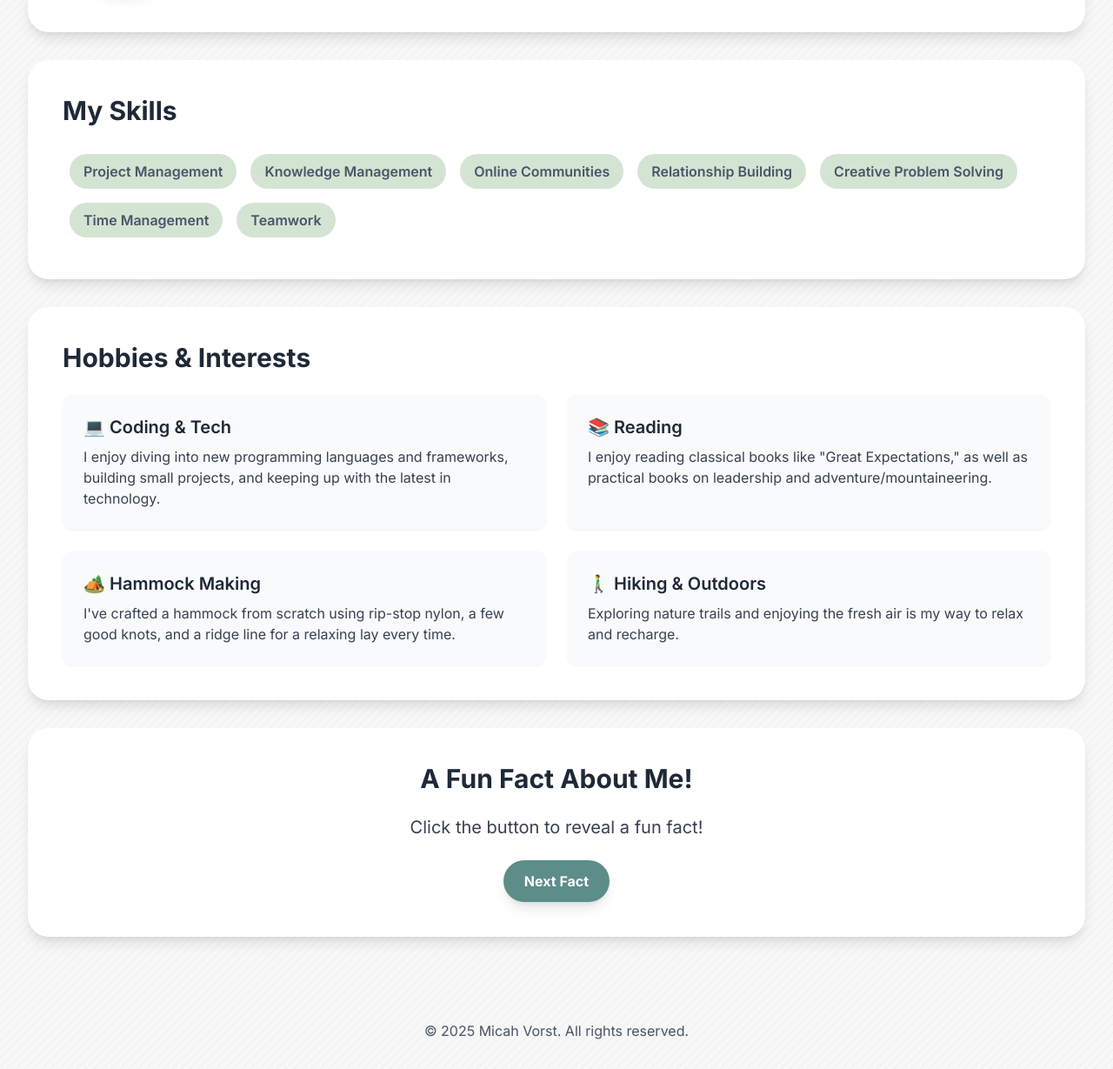
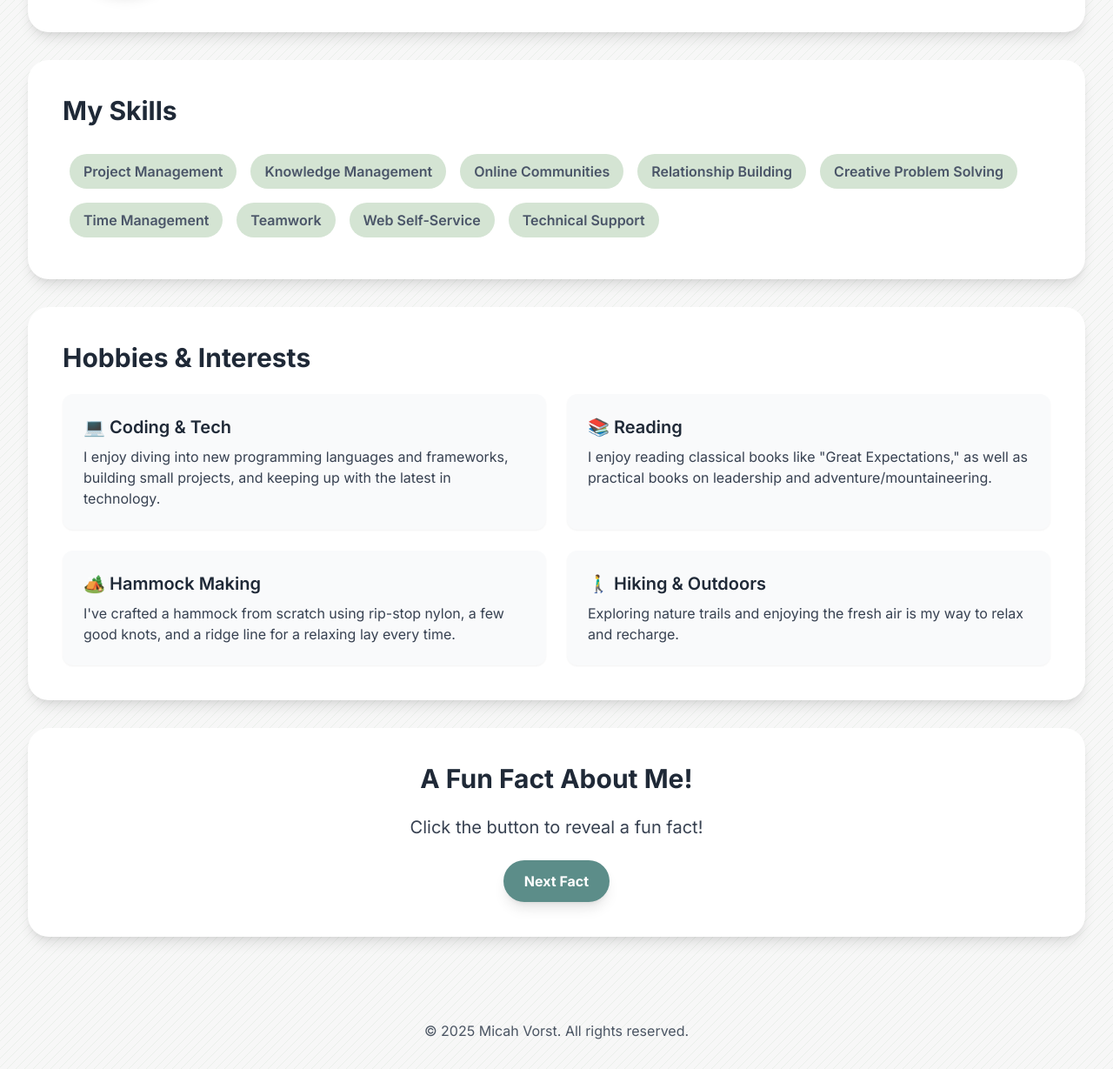
Before and after one commit to micah-vorst/micah-vorst.github.io, a plain HTML site: page index.html in a window 1280 px wide. Shown: the part 643-1872 px from the top of the page at 87% size. Drawn offline with nearby package versions, Linux system fonts and the light colour scheme.

Commit message:
Updated skills and copyright year

```diff
--- a/index.html
+++ b/index.html
@@ -156,6 +156,8 @@
                 <span class="skill-item">Creative Problem Solving</span>
                 <span class="skill-item">Time Management</span>
                 <span class="skill-item">Teamwork</span>
+                <span class="skill-item">Web Self-Service</span>
+                <span class="skill-item">Technical Support</span>
                 <!-- Add more skills here -->
             </div>
         </section>
@@ -196,7 +198,7 @@
 
     <!-- Footer Section -->
     <footer class="text-center py-8 text-gray-600">
-        <p>&copy; 2025 Micah Vorst. All rights reserved.</p>
+        <p>&copy; <span id="currentYear"></span> Micah Vorst. All rights reserved.</p>
     </footer>
 
     <script>
@@ -232,6 +234,9 @@
                 headerText.style.opacity = 1;
                 headerText.style.transform = 'translateY(0)';
             }, 500);
+
+            // Set dynamic copyright year
+            document.getElementById('currentYear').textContent = new Date().getFullYear();
         };
     </script>
 </body>
```
